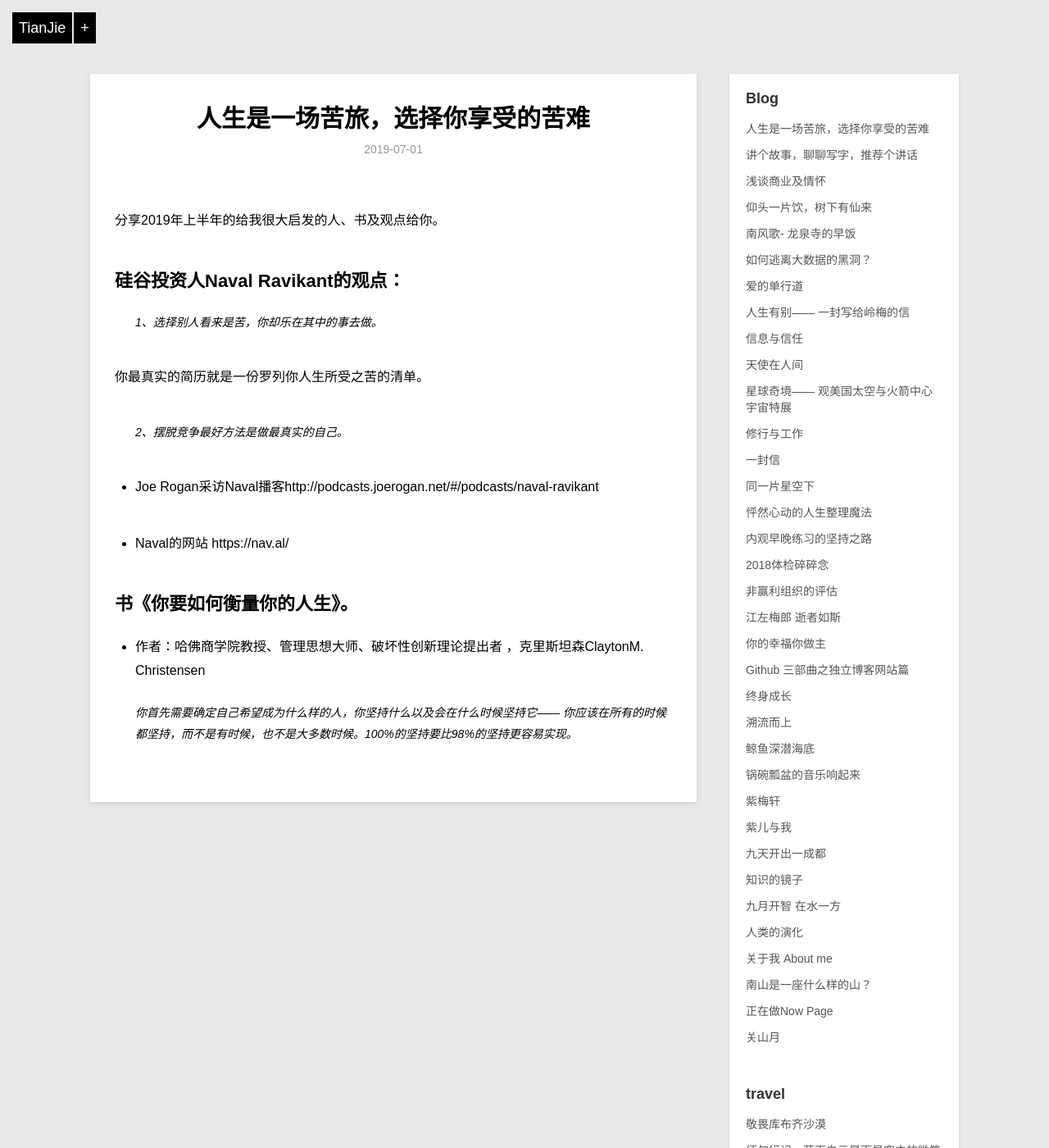
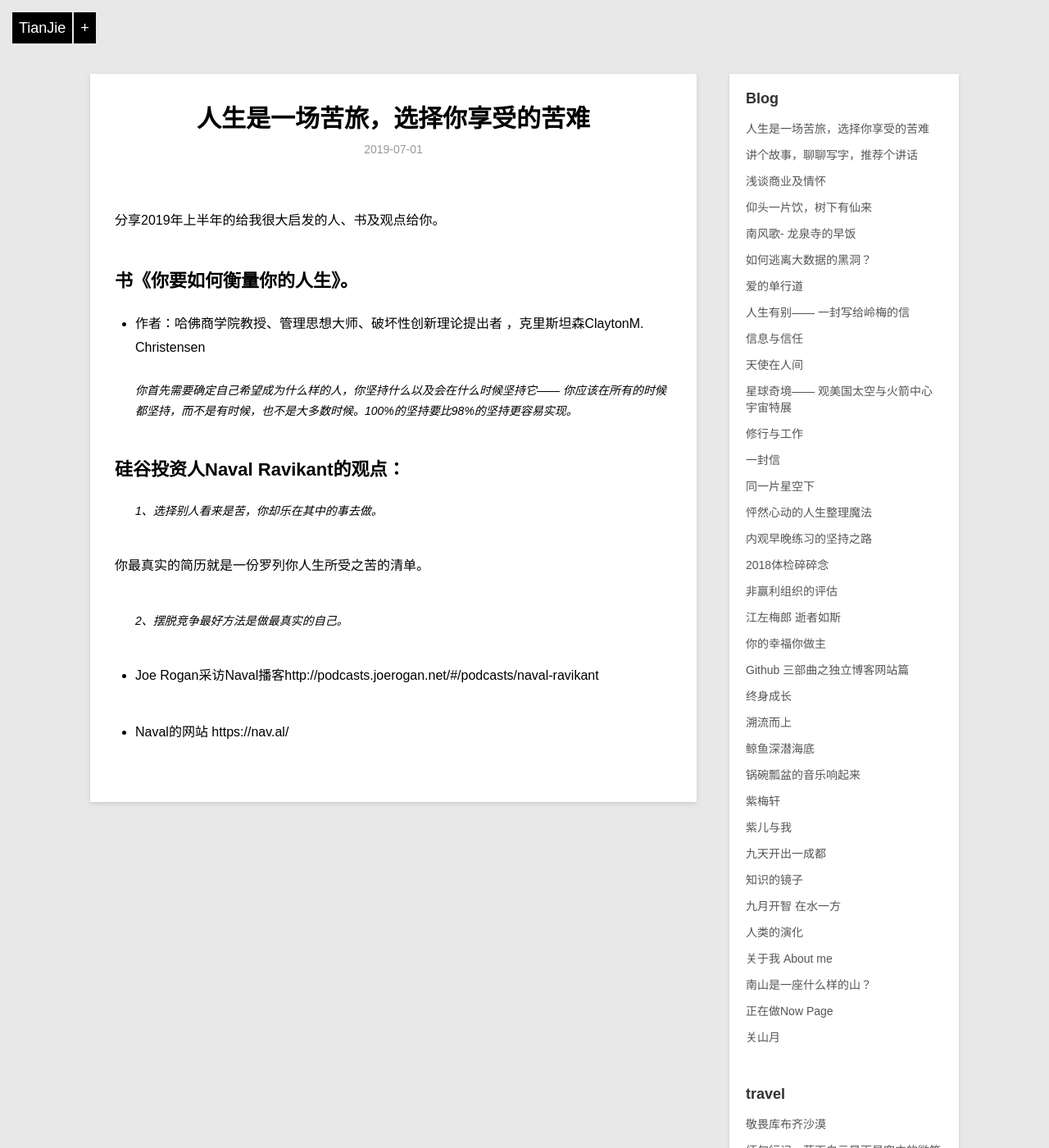
Before and after one commit to violettianjie/violettianjie.github.io, a Jekyll site: the page built from _posts/blog/2019-07-01-share.md, in a window 1280 px wide and 1400 px high. Shown: the whole window at 82% size. Built offline with Jekyll 4.4.1, drawn with Linux system fonts in a browser that asks for light colours; part of the change alters nothing that is shown.

```diff
--- a/_posts/blog/2019-07-01-share.md
+++ b/_posts/blog/2019-07-01-share.md
@@ -7,6 +7,12 @@ category: blog
 
 
 分享2019年上半年的给我很大启发的人、书及观点给你。
+
+## 书《你要如何衡量你的人生》。
+
+ - 作者：哈佛商学院教授、管理思想大师、破坏性创新理论提出者 ，克里斯坦森ClaytonM. Christensen
+
+>你首先需要确定自己希望成为什么样的人，你坚持什么以及会在什么时候坚持它—— 你应该在所有的时候都坚持，而不是有时候，也不是大多数时候。100%的坚持要比98%的坚持更容易实现。
 
 
 ## 硅谷投资人Naval Ravikant的观点：
@@ -24,10 +30,3 @@ category: blog
 
 
 - Naval的网站 https://nav.al/
-
-
-## 书《你要如何衡量你的人生》。
-
- - 作者：哈佛商学院教授、管理思想大师、破坏性创新理论提出者 ，克里斯坦森ClaytonM. Christensen
-
->你首先需要确定自己希望成为什么样的人，你坚持什么以及会在什么时候坚持它—— 你应该在所有的时候都坚持，而不是有时候，也不是大多数时候。100%的坚持要比98%的坚持更容易实现。
```
